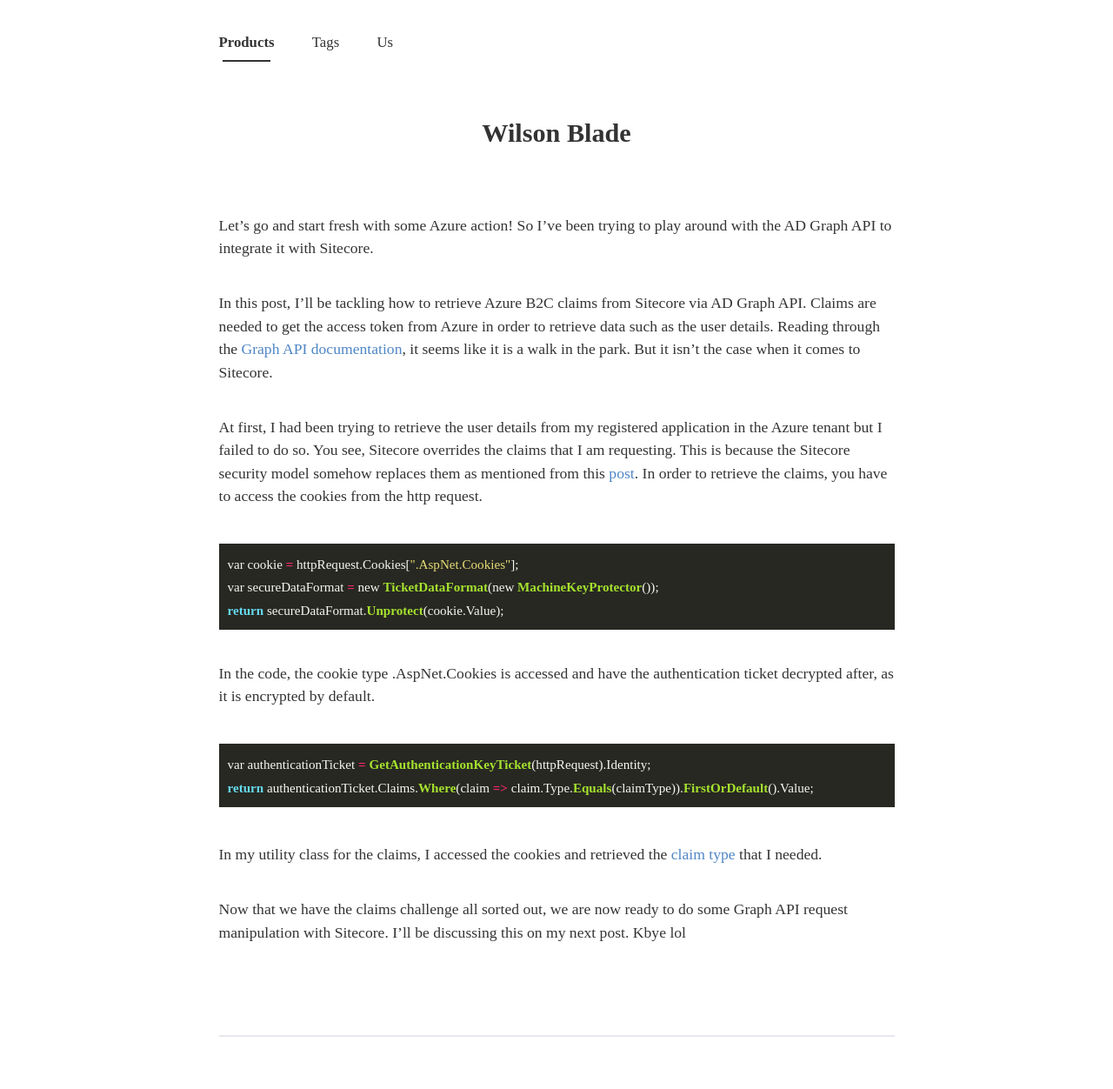
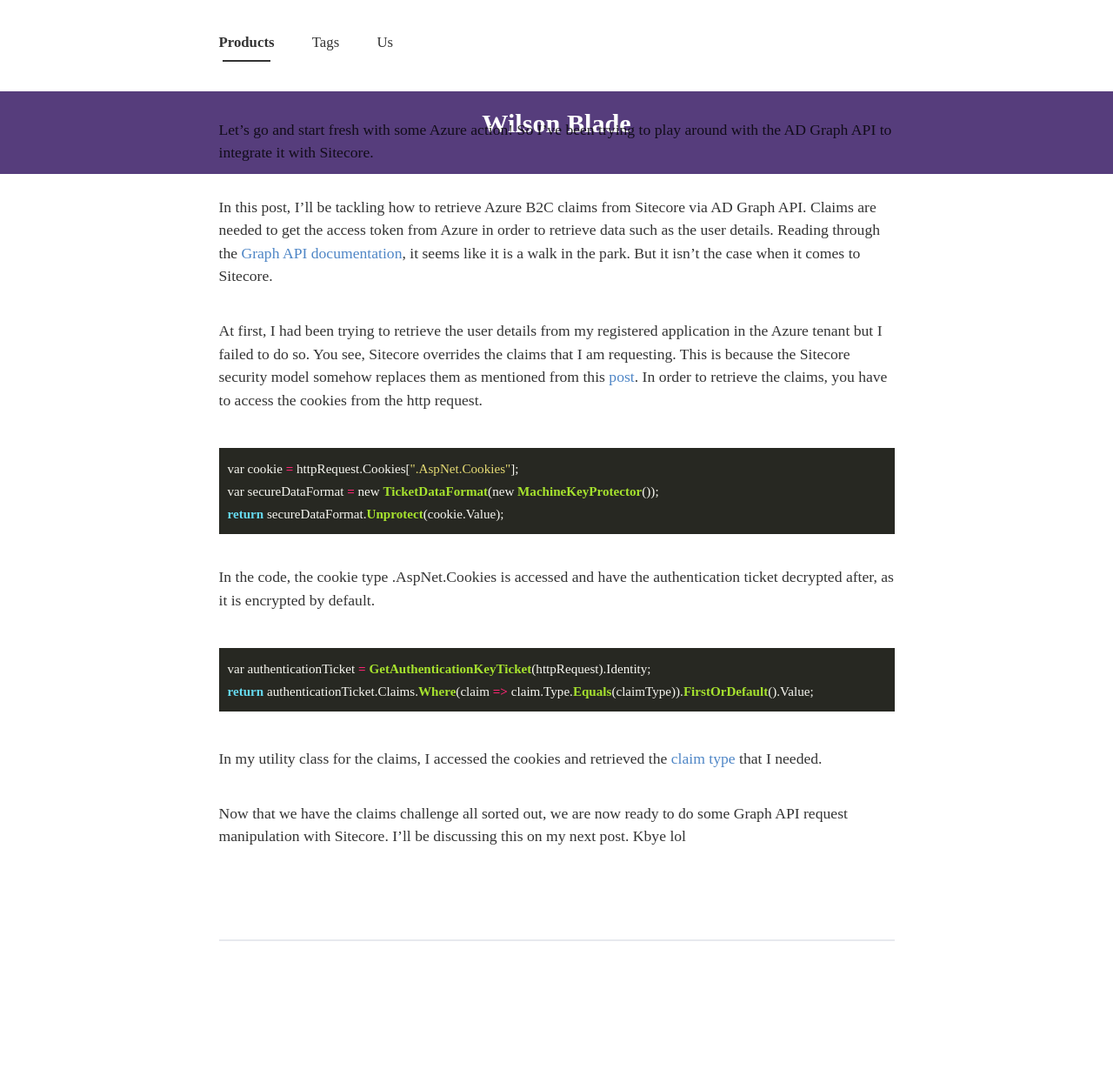
Before and after one commit to racketlauncher/racketlauncher.github.io, a Jekyll site: the page built from _posts/2026-02-11-wilson-blade.md, in a window 1280 px wide. Shown: the whole page at 87% size. Built offline with Jekyll 4.4.1, drawn with Linux system fonts in a browser that asks for light colours; nearby versions of some CDN libraries; some web fonts are replaced; comment, search, counter and statistics services are not loaded; after the commit the page ends 1142 px from its top, so only the background shows below that.

Commit message:
bg updates

```diff
--- a/_layouts/post.html
+++ b/_layouts/post.html
@@ -3,8 +3,7 @@ layout: page
 comments: true
 ---
 <div id="post">
-  <section class="post-header">
-    <section class="bg"></section>
+  <section class="post-header bg">
     <h1 class="title">{{ page.title }}</h1>
     <p class="subtitle">{{ page.subtitle }}</p>
     <!-- <p class="meta">
--- a/_sass/layouts/_post.scss
+++ b/_sass/layouts/_post.scss
@@ -14,6 +14,19 @@
             font-size: 0.85rem;
             margin-top : 15px;
         }
+    }
+    .bg{
+        content: "";
+        position: absolute;
+        z-index: -1;
+        width: 100%;
+        top: 105px;
+        left:0%;
+        height: 95px;
+        background-color: $theme-dark;
+    }
+    h1.title{
+        color:#fff;
     }
     .post-content{
         overflow: hidden;
```
